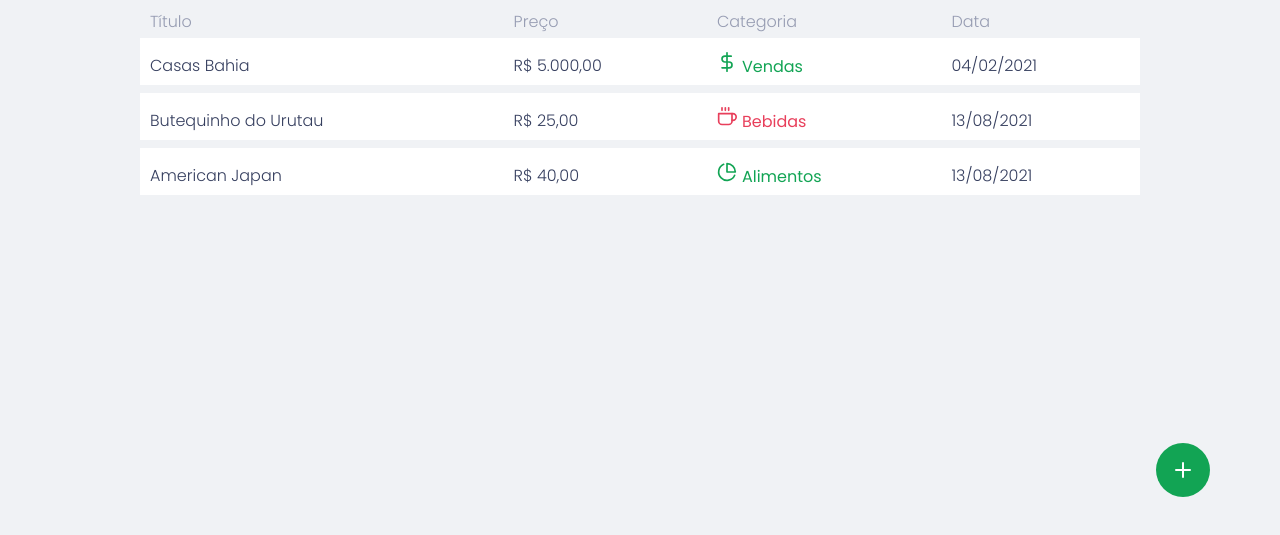
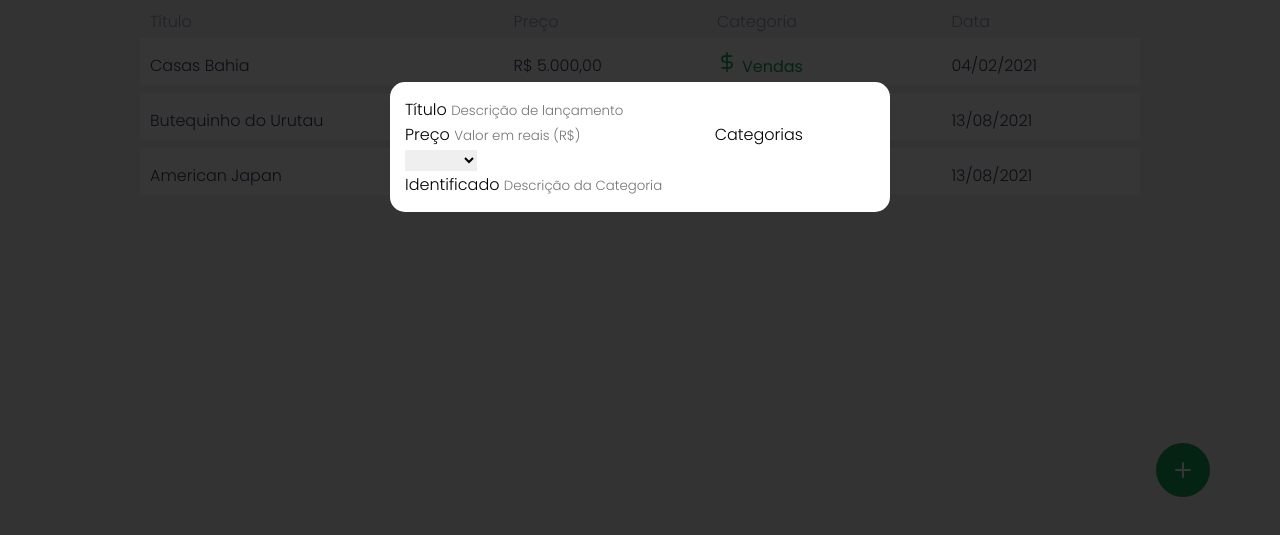
Before and after one commit to Corvelha/ewallet, a plain HTML site: page index.html in a window 1280 px wide. Shown: the part 253-788 px from the top of the page. Drawn offline with nearby package versions, Linux system fonts and the light colour scheme.

Commit message:
popup não concluído

```diff
--- a/index.html
+++ b/index.html
@@ -11,6 +11,42 @@
   </head>
 
   <body>
+    <!--pop-up-->
+    <div id="popupbackground">
+      <div id="popup">
+        <form>
+          <label for="title">Título</label>
+          <input
+          type="text"
+          name="title"
+          placeholder="Descrição de lançamento"
+          />
+
+          <div>
+          <label for="price">Preço</label>
+          <input
+          type="text"
+          name="price"
+          placeholder="Valor em reais (R$)">
+
+          <label for="categoty">Categorias</label>
+          <select type="text" id="category">
+              <option value=""></option>
+              <option value="entrada">Entrada</option>
+              <option value="saída">Saída</option>
+          </select>
+          </div>
+
+          <label for="identifier">Identificado</label>
+          <input
+          type="text"
+          name="identifier"
+          placeholder="Descrição da Categoria">
+          <button></button>
+
+        </form>
+      </div>
+    </div>
     <!-- cabeçalho -->
     <div id="header">
       <div class="content">
--- a/programação.css
+++ b/programação.css
@@ -19,6 +19,24 @@ body {
   width: 100%;
   max-width: 1000px;
   margin: 0 auto;
+}
+
+#popupbackground {
+  background-color: rgba(0, 0, 0, 0.788);
+  width: 100vw;
+  height: 100vh;
+  z-index: 5;
+  position: absolute;
+  display: flex;
+  align-items: center;
+  justify-content: center;
+}
+
+#popup {
+  width: 500px;
+  padding: 15px;
+  background-color: #fff;
+  border-radius: 15px;
 }
 
 #header {
@@ -95,23 +113,23 @@ tbody tr td {
   color: #363f5f;
 }
 
-tbody td svg{
+tbody td svg {
   width: 20px;
   height: 20px;
   margin-right: 5px;
 }
 
-.green{
+.green {
   color: #12a454;
   font-weight: 400;
 }
 
-.red{
+.red {
   color: #e83f5b;
   font-weight: 400;
 }
 
-#addButton a{
+#addButton a {
   color: #fff;
   border-radius: 50%;
   padding: 15px;
@@ -120,7 +138,7 @@ tbody td svg{
   justify-content: center;
 }
 
-#addButton{
+#addButton {
   background-color: #12a454;
   border-radius: 50%;
   position: absolute;
@@ -131,6 +149,6 @@ tbody td svg{
   transition: background 2s;
 }
 
-#addButton:hover{
+#addButton:hover {
   background-color: #0c6434;
 }
```
